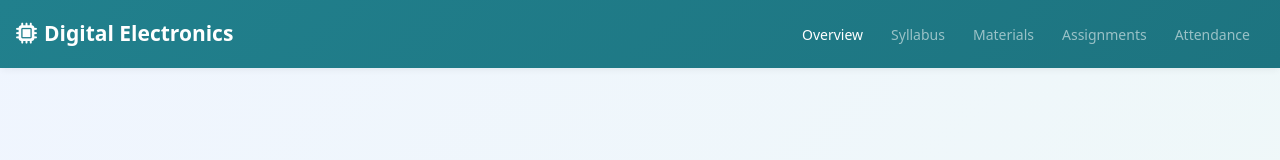
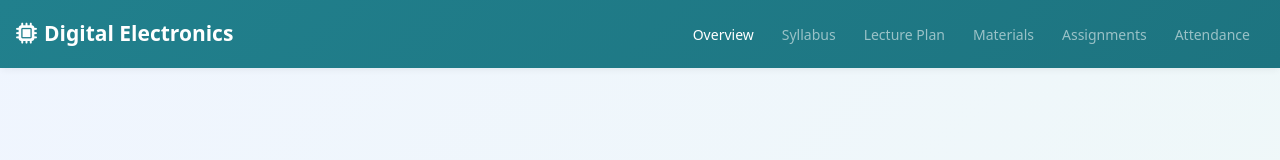
Before and after one commit to profmibgithub/DigitalElectronics.github.io, a plain HTML site: page index.html in a window 1280 px wide. Shown: the top 160 px of the page. Drawn offline with nearby package versions, Linux system fonts and the light colour scheme.

Commit message:
course plan

```diff
--- a/index.html
+++ b/index.html
@@ -29,6 +29,9 @@
                     </li>
                     <li class="nav-item">
                         <a class="nav-link" href="#syllabus">Syllabus</a>
+                    </li>
+                    <li class="nav-item">
+                        <a class="nav-link" href="#schedule">Lecture Plan</a>
                     </li>
                     <li class="nav-item">
                         <a class="nav-link" href="#materials">Materials</a>
```
